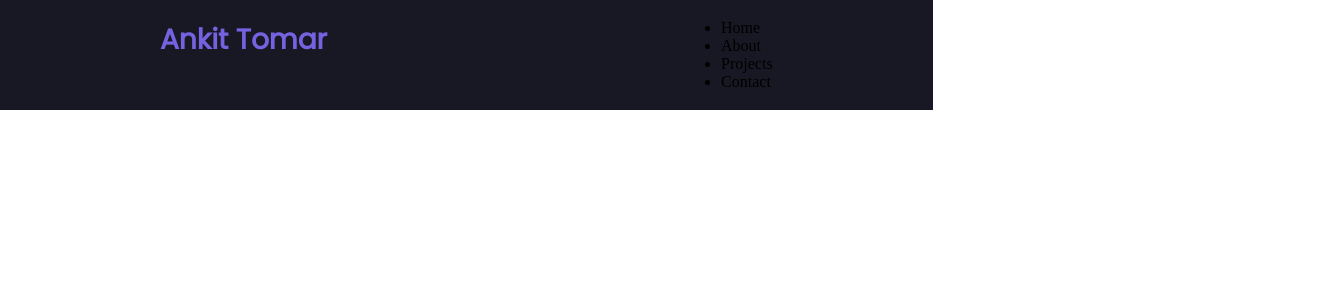
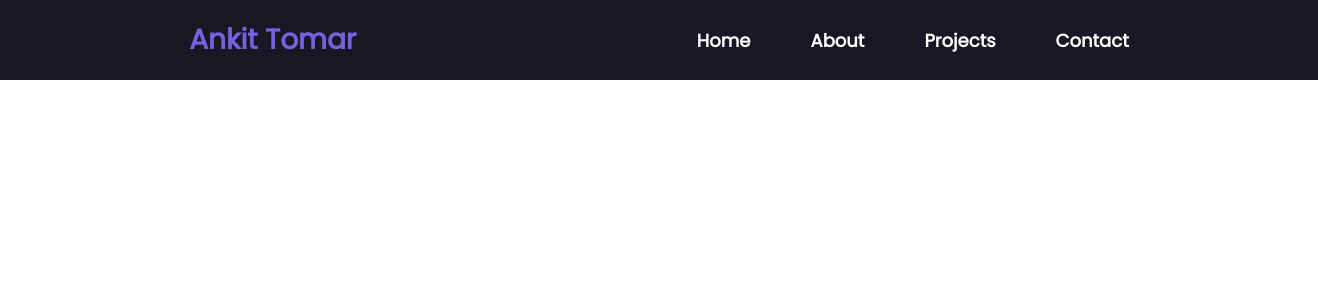
Before and after one commit to AnkitTomar2312/MyPortfolio, a React (Create React App) app in the folder client/: page / in a window 1280 px wide. Shown: the top 300 px of the page, 1318 px wide, since content can reach past the window. Built offline with nearby package versions, Linux system fonts and the light colour scheme.

Commit message:
NavBar finshed

```diff
--- a/client/src/components/NavBar/NavBar.css
+++ b/client/src/components/NavBar/NavBar.css
@@ -1,9 +1,10 @@
 .NavParent {
   display: inline-flex;
-  padding: 19px 160px;
-  align-items: flex-start;
-  gap: 394px;
+  padding: 19px;
+  justify-content: space-around;
+  align-items: center;
   background: #181824;
+  width: 100vw;
 }
 
 .NavChild1 {
@@ -14,3 +15,25 @@
   font-weight: 600;
   line-height: normal;
 }
+
+.NavChild2 {
+  display: flex;
+  list-style: none;
+  gap: 60px;
+  justify-content: center;
+  align-items: center;
+}
+
+.NavChild2 p {
+  color: #fff;
+  font-family: Poppins;
+  font-size: 18px;
+  font-style: normal;
+  font-weight: 600;
+  cursor: pointer;
+  margin-bottom: 0;
+}
+.NavChild2 p:hover {
+  color: #7562e0;
+  transition: color 0.3s ease-in-out;
+}
--- a/client/src/components/NavBar/NavBar.js
+++ b/client/src/components/NavBar/NavBar.js
@@ -6,13 +6,11 @@ const Navbar = () => {
     <>
       <div className="NavParent">
         <div className="NavChild1">Ankit Tomar</div>
-        <div>
-          <ul>
-            <li>Home</li>
-            <li>About</li>
-            <li>Projects</li>
-            <li>Contact</li>
-          </ul>
+        <div className="NavChild2">
+          <p>Home</p>
+          <p>About</p>
+          <p>Projects</p>
+          <p>Contact</p>
         </div>
       </div>
     </>
```
